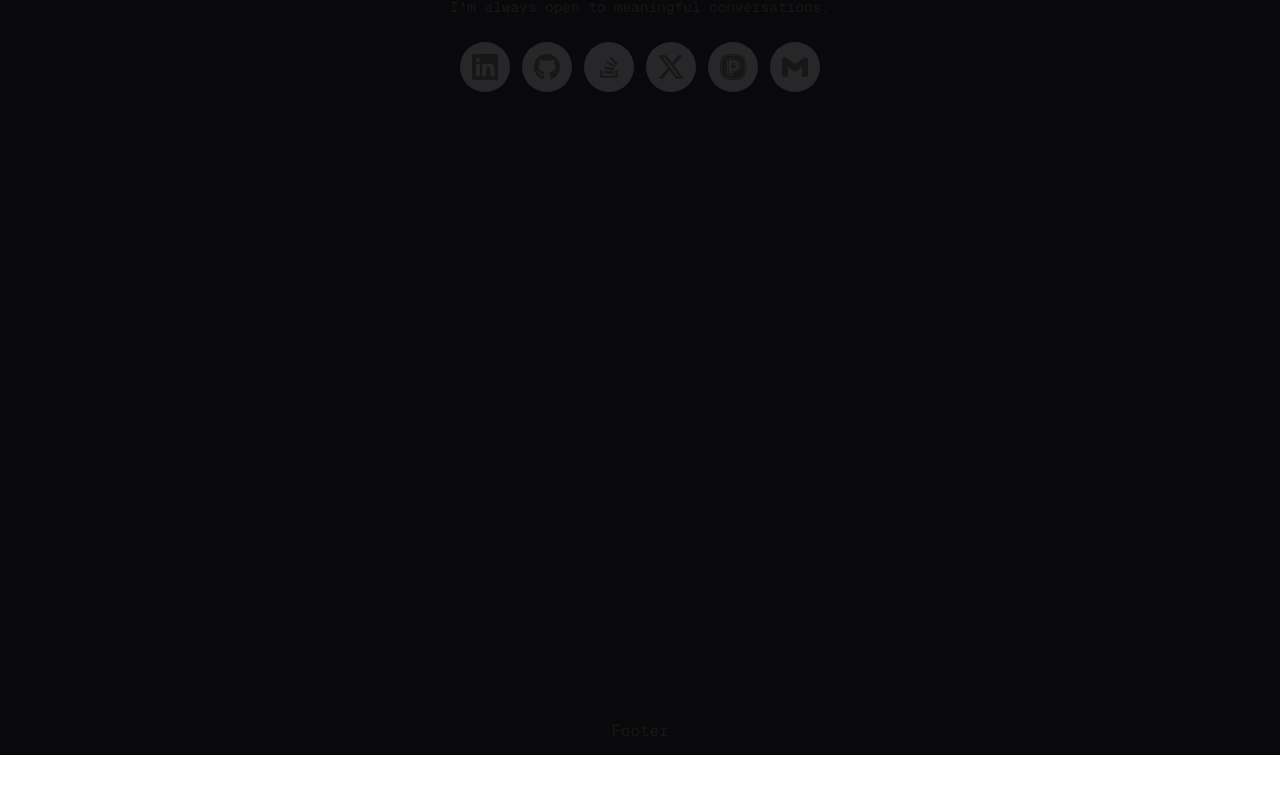
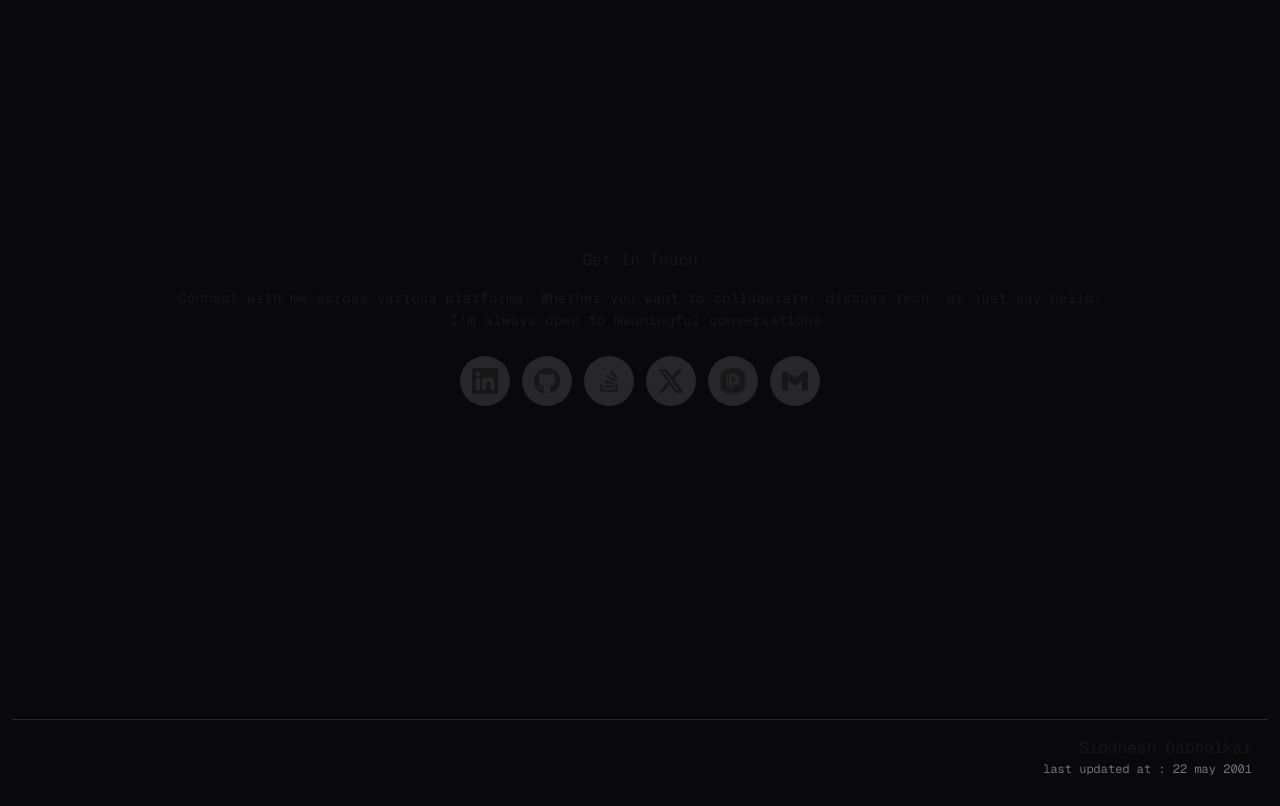
Before and after one commit to SiddheshDabholkar/portfolio-v2, a Next.js app: page / in a window 1280 px wide. Shown: the part 2567-3373 px from the top of the page. Before the commit the page ends 3322 px from the top, so only its background shows below. Built offline with nearby package versions, Linux system fonts and the light colour scheme.

Commit message:
footer and store some data in constant file

```diff
--- a/src/components/Hero/index.tsx
+++ b/src/components/Hero/index.tsx
@@ -2,7 +2,7 @@
 import React, { useState } from "react";
 import CustomRichTextEditor from "../ChatInput";
 import Send from "../buttons/Send";
-import { questions } from "@/constant/common";
+import { aiChatBotInfo, fullName, questions } from "@/constant/common";
 
 const Hero = () => {
   const [text, setText] = useState("");
@@ -10,11 +10,8 @@ const Hero = () => {
   return (
     <section className="min-h-[100vh] flex flex-col items-center justify-center">
       <p className="text-center text-[1rem]">Hi,I am</p>
-      <p className="text-center text-[3rem] font-bold">Siddhesh Dabholkar</p>
-      <p className="text-center text-[0.75rem] w-1/2">
-        Hi! I'm Siddhesh's AI assistant. Ask about my skills, projects,
-        education, or scroll for details!
-      </p>
+      <p className="text-center text-[3rem] font-bold">{fullName}</p>
+      <p className="text-center text-[0.75rem] w-1/2">{aiChatBotInfo}</p>
 
       <div className="bg-zinc-800 rounded-2xl p-3 w-8/12 my-8">
         <CustomRichTextEditor value={text} setValue={setText} />
--- a/src/components/Layout/Footer.tsx
+++ b/src/components/Layout/Footer.tsx
@@ -1,7 +1,15 @@
+import { fullName } from "@/constant/common";
 import React from "react";
 
 const Footer = () => {
-  return <footer>Footer</footer>;
+  return (
+    <footer className="border-t border-t-zinc-800 w-full p-4">
+      <p className="text-end">{fullName}</p>
+      <p className="text-end text-zinc-500 text-[12px]">
+        last updated at : 22 may 2001
+      </p>
+    </footer>
+  );
 };
 
 export default Footer;
--- a/src/components/contact/index.tsx
+++ b/src/components/contact/index.tsx
@@ -5,7 +5,7 @@ import Link from "next/link";
 
 const Contact = () => {
   return (
-    <div className="min-h-screen flex flex-col items-center">
+    <div className="min-h-screen flex flex-col items-center justify-center">
       <SectionName text={contactHeading} />
       {/* <h1 className="text-center text-2xl mb-2">{contactHeading}</h1> */}
 
--- a/src/constant/about.ts
+++ b/src/constant/about.ts
@@ -1,8 +1,6 @@
 import { educationType, languagesType } from "./types";
 
 const bio = `I'm Siddhesh, a full-stack developer specializing in React Native  and MERN stack, with hands-on experience building scalable mobile and web apps. Currently, I'm diving into applied AI to enhance my development toolkit. I'm Siddhesh, a full-stack developer specializing in React Native and MERN stack, with hands-on experience building scalable mobile and web apps. Currently, I'm diving into applied AI to enhance my development toolkit.`;
-
-const fullName = "Siddhesh Dabholkar";
 
 const languages: languagesType[] = [
   {
@@ -74,4 +72,4 @@ const experiences = [
   },
 ];
 
-export { bio, fullName, languages, education, experiences };
+export { bio, languages, education, experiences };
--- a/src/constant/common.ts
+++ b/src/constant/common.ts
@@ -20,6 +20,11 @@ const navData = [
     href: "#contact",
   },
 ];
+const firstName = "Siddhesh";
+const fullName = `${firstName} Dabholkar`;
+
+const aiChatBotInfo = `Hi! I'm ${firstName}'s AI assistant. Ask about my skills, projects,
+education, or scroll for details!`;
 
 const questions = [
   "What's your full stack tech stack?",
@@ -100,4 +105,4 @@ const tech = [
   },
 ];
 
-export { navData, questions };
+export { navData, questions, fullName, aiChatBotInfo };
```
Also changed, not shown: src/components/About/index.tsx (+2 -7 lines).
